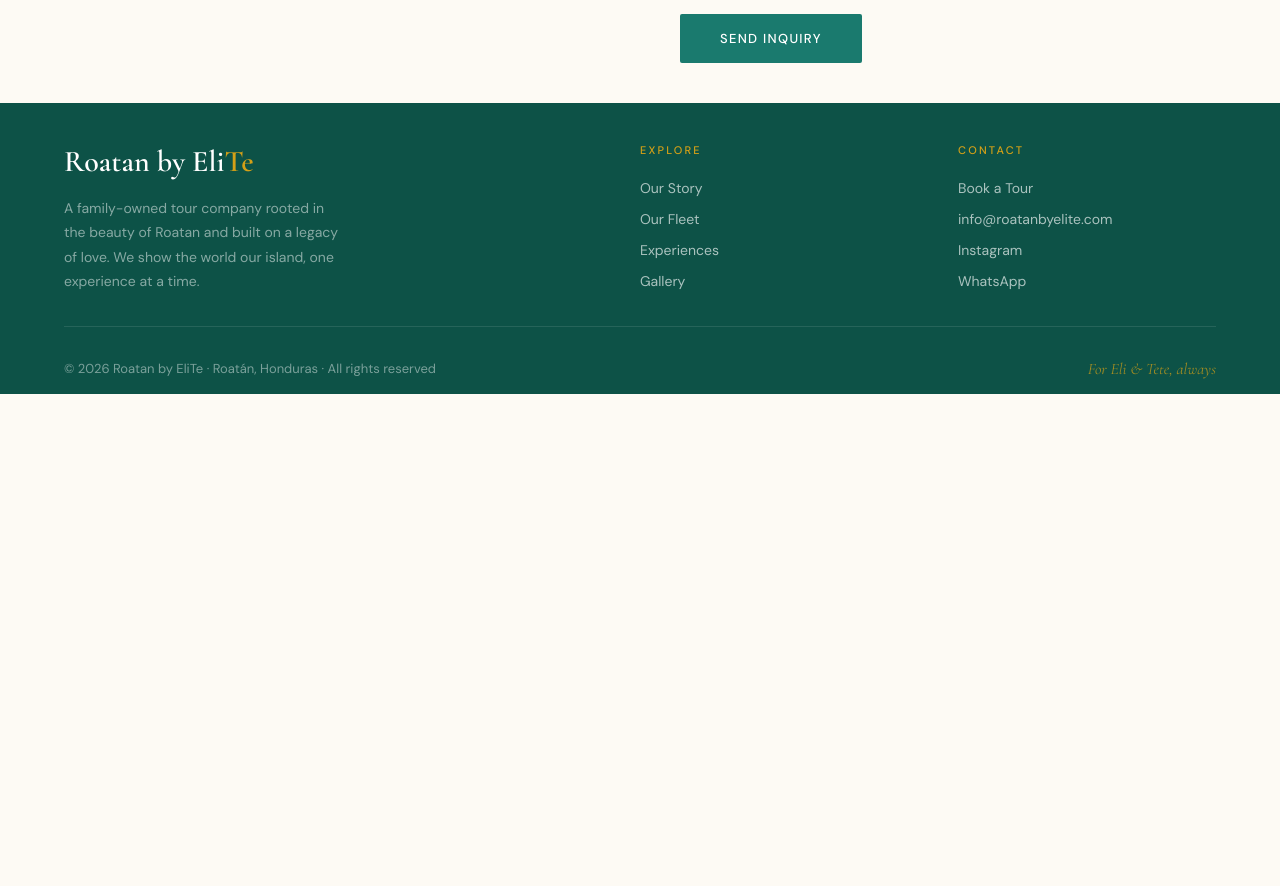
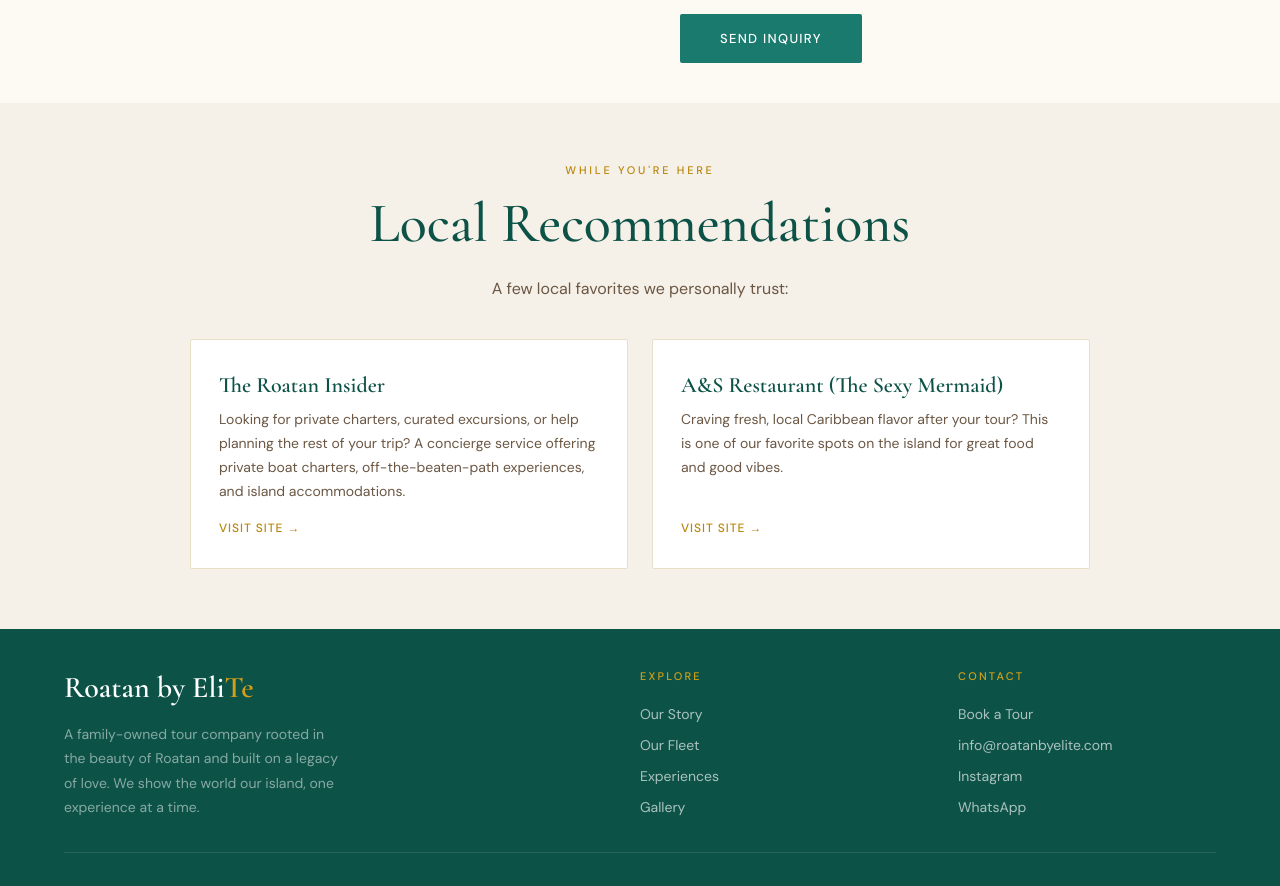
Before and after one commit to ShaniceS13/elite-tours, a React (Vite) app: page / in a window 1280 px wide. Shown: the part 8283-9169 px from the top of the page. Before the commit the page ends 8677 px from the top, so only its background shows below. Built offline with nearby package versions, Linux system fonts and the light colour scheme.

Commit message:
Add Local Recommendations section and fix gallery back link

```diff
--- a/src/components/GalleryPage.jsx
+++ b/src/components/GalleryPage.jsx
@@ -8,8 +8,8 @@ export default function GalleryPage() {
 
   return (
     <section className="gallery-page">
-      <Link to="/" className="back-link gallery-page-back">
-        ← Back to Home
+      <Link to="/gallery" className="back-link gallery-page-back">
+        ← Back to Gallery
       </Link>
 
       <span className="section-tag">Gallery</span>
--- a/src/components/Home.jsx
+++ b/src/components/Home.jsx
@@ -13,6 +13,7 @@ import OurServices from "./OurServices";
 import GivingBack from "./GivingBack";
 import CultureSpotlight from "./CultureSpotlight";
 import FunFacts from "./FunFacts";
+import LocalRecommendations from "./LocalRecommendations";
 
 export default function Home() {
   const location = useLocation();
@@ -39,6 +40,7 @@ export default function Home() {
       <FunFacts />
       <Gallery />
       <BookingForm />
+      <LocalRecommendations />
     </>
   );
 }
--- /dev/null
+++ b/src/components/LocalRecommendations.jsx
@@ -0,0 +1,50 @@
+import useInView from "../hooks/useInView";
+import "../styles/LocalRecommendations.css";
+
+export default function LocalRecommendations() {
+  const [ref, inView] = useInView();
+
+  return (
+    <section className="local-recs" id="local-recs" ref={ref}>
+      <div className={`local-recs-content fade-in ${inView ? "visible" : ""}`}>
+        <span className="section-tag">While You're Here</span>
+        <h2 className="section-title">Local Recommendations</h2>
+        <p className="local-recs-intro">
+          A few local favorites we personally trust:
+        </p>
+
+        <div className="local-recs-grid">
+          <a
+            href="https://roataninsiderconcerge.com/"
+            target="_blank"
+            rel="noreferrer"
+            className="local-rec-card"
+          >
+            <h3>The Roatan Insider</h3>
+            <p>
+              Looking for private charters, curated excursions, or help planning
+              the rest of your trip? A concierge service offering private boat
+              charters, off-the-beaten-path experiences, and island
+              accommodations.
+            </p>
+            <span className="local-rec-link">Visit Site →</span>
+          </a>
+
+          <a
+            href="https://thesexymermaidroatan.com/"
+            target="_blank"
+            rel="noreferrer"
+            className="local-rec-card"
+          >
+            <h3>A&S Restaurant (The Sexy Mermaid)</h3>
+            <p>
+              Craving fresh, local Caribbean flavor after your tour? This is one
+              of our favorite spots on the island for great food and good vibes.
+            </p>
+            <span className="local-rec-link">Visit Site →</span>
+          </a>
+        </div>
+      </div>
+    </section>
+  );
+}
--- /dev/null
+++ b/src/styles/LocalRecommendations.css
@@ -0,0 +1,79 @@
+/* - Local Recommendations Section - */
+.local-recs {
+  background: var(--sand);
+  padding: 60px 5%;
+}
+
+.local-recs-content {
+  max-width: 900px;
+  margin: 0 auto;
+  text-align: center;
+}
+
+.local-recs-intro {
+  font-size: 16px;
+  color: var(--text-muted);
+  margin-bottom: 40px;
+}
+
+/* - Grid - */
+.local-recs-grid {
+  display: grid;
+  grid-template-columns: 1fr 1fr;
+  gap: 24px;
+}
+
+/* - Card - */
+.local-rec-card {
+  background: var(--white);
+  border: 1px solid var(--sand-dark);
+  border-radius: 2px;
+  padding: 32px 28px;
+  text-align: left;
+  text-decoration: none;
+  display: flex;
+  flex-direction: column;
+  transition:
+    transform 0.3s ease,
+    box-shadow 0.3s ease;
+}
+
+.local-rec-card:hover {
+  transform: translateY(-4px);
+  box-shadow: 0 16px 40px rgba(0, 0, 0, 0.08);
+}
+
+.local-rec-card h3 {
+  font-family: "Cormorant Garamond", serif;
+  font-size: 22px;
+  font-weight: 600;
+  color: var(--teal-deep);
+  margin-bottom: 10px;
+}
+
+.local-rec-card p {
+  font-size: 14px;
+  line-height: 1.7;
+  color: var(--text-muted);
+  margin-bottom: 16px;
+  flex: 1;
+}
+
+.local-rec-link {
+  font-size: 12px;
+  letter-spacing: 0.08em;
+  text-transform: uppercase;
+  color: var(--gold);
+  font-weight: 500;
+}
+
+/* - Mobile - */
+@media (max-width: 768px) {
+  .local-recs {
+    padding: 60px 5%;
+  }
+
+  .local-recs-grid {
+    grid-template-columns: 1fr;
+  }
+}
```
